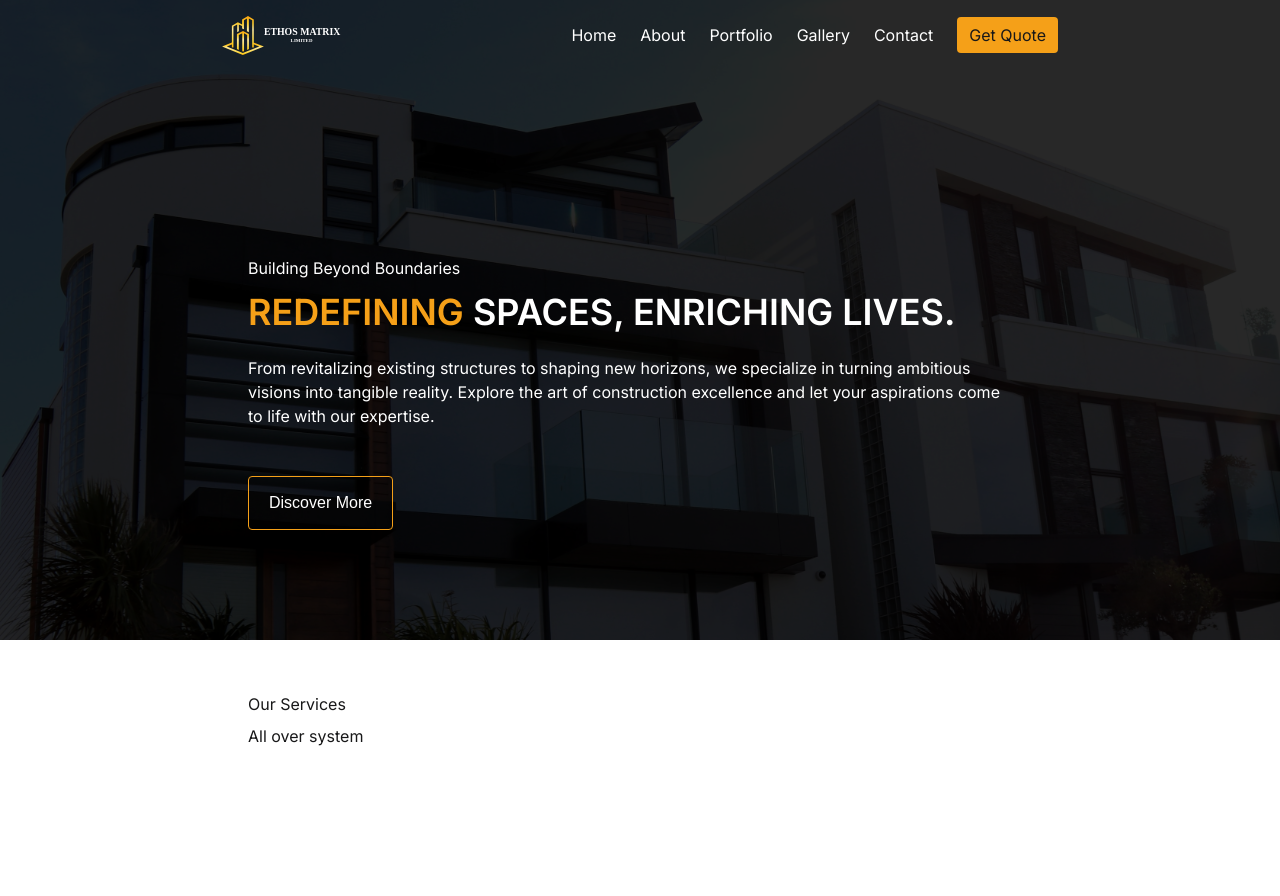
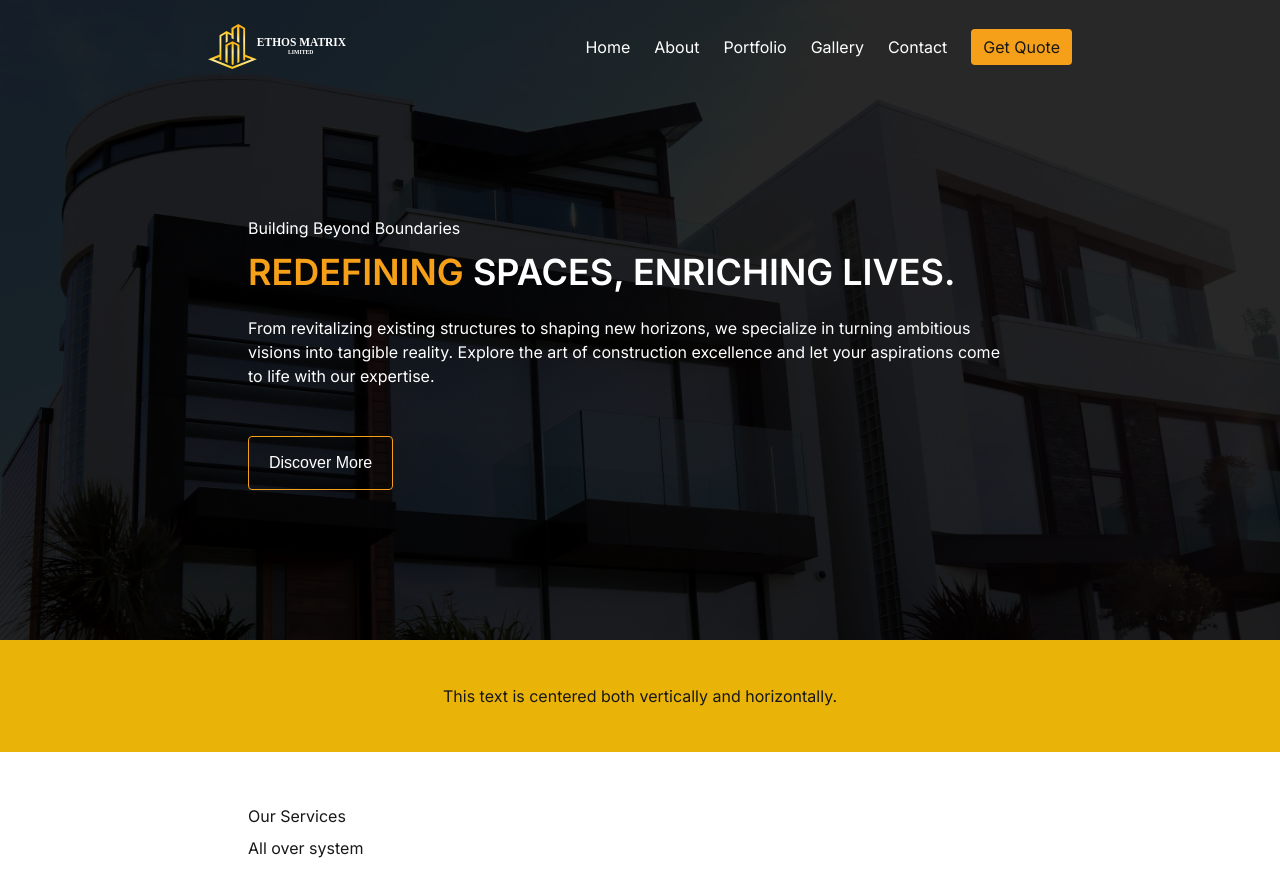
Before and after one commit to al3x991/EthosMatrixWebsite, a Next.js app: page / in a window 1280 px wide. Shown: the top 896 px of the page. Built offline with nearby package versions, Linux system fonts and the light colour scheme.

Commit message:
added banner and other changes

```diff
--- /dev/null
+++ b/app/components/Banner.js
@@ -0,0 +1,13 @@
+
+
+const Banner = () => {
+  return (
+    <div className="flex items-center justify-center py-10  bg-yellow-500">
+      <div className="text-center">
+        <p>This text is centered both vertically and horizontally.</p>
+      </div>
+    </div>
+  )
+}
+
+export default Banner
--- a/app/components/Navbar.js
+++ b/app/components/Navbar.js
@@ -29,19 +29,19 @@ const Navbar = () => {
 
   return (
     <nav
-      className={`fixed  w-full sm:px-5 md:px-10 lg:px-52 z-50  transition-all duration-300 ${
+      className={`fixed w-full  z-50  transition-all duration-300 ${
         menuOpen && window.scrollY > 0 ? 'bg-white' : '',
         scrolling ? 'shadow-md  bg-white text-black' : 'bg-transparent  text-white'
       }`}
     >
-      <div className="container  flex justify-between py-4 px-3.5">
+      <div className="flex flex-wrap items-center justify-between mx-auto py-6 md:px-10 lg:px-52">
 
         <div className="flex items-center">
           <Image
             src={scrolling  ? '/assets/images/logoB.svg' : '/assets/images/logoW.svg'}
             alt="Logo"
-            width={120}
-            height={120}
+            width={140}
+            height={140}
           />
         </div>
         <div className="text-base hidden md:flex items-center space-x-6 nav-link">
--- a/app/components/hero.js
+++ b/app/components/hero.js
@@ -14,9 +14,9 @@ objectFit="cover"
 layout="fill"
 />
 <div className="absolute inset-0 bg-black backdrop-brightness-50 opacity-75"></div>
-<div className="absolute inset-0 mt-20 md:mt-52 flex items-left center text-white">
+<div className="absolute inset-0 mt-20 md:mt-40 lg:mt-44 flex items-left center text-white">
 {/* max-w-3xl mx-auto ml-10 */}
-<div className="ml-10 mr-10 mt-12  mb-40 md:px-10 lg:px-52">
+<div className="ml-10 mr-10 mt-10  mb-40 md:px-10 lg:px-52">
 <p className=" text-xs md:text-base mb-3">Building Beyond Boundaries</p>
 <h2 className="uppercase text-2xl max-w-xl md:max-w-6xl md:text-4xl font-semibold mb-6"><span className="text-color-primary">Redefining</span> spaces, enriching lives.</h2>
 <p className="my-5 max-w-lg md:max-w-3xl text-sm md:text-base mb-12">
--- a/app/page.js
+++ b/app/page.js
@@ -1,13 +1,15 @@
 import Image from 'next/image'
 import Navbar from './components/Navbar'
-import Hero from './components/hero'
+import Hero from './components/Hero'
 import Services from './components/Services'
+import Banner from './components/Banner'
 
 export default function Home() {
   return (
     <main>
 <Navbar/>
 <Hero/>
+<Banner/>
 <Services/>
     </main>
   )
```
